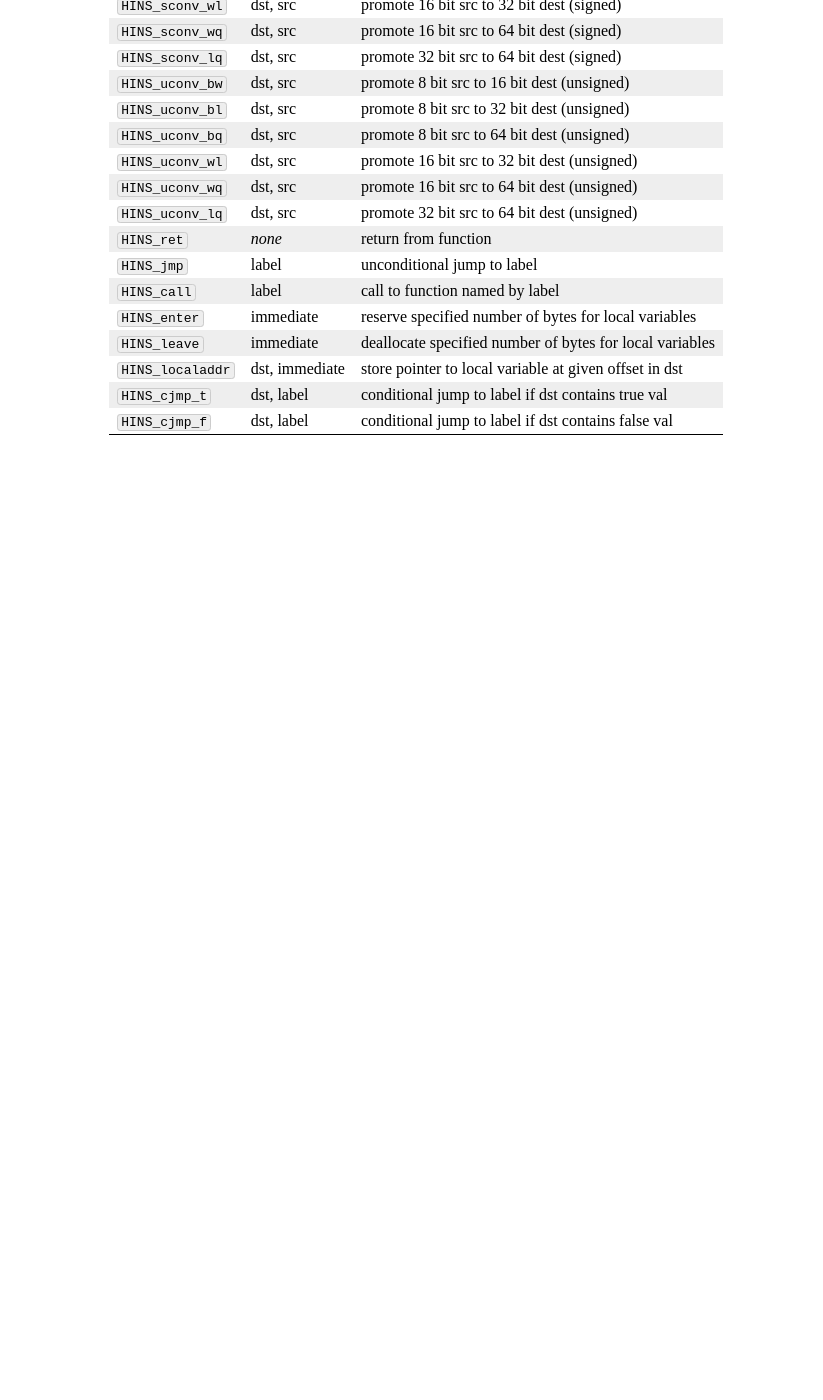
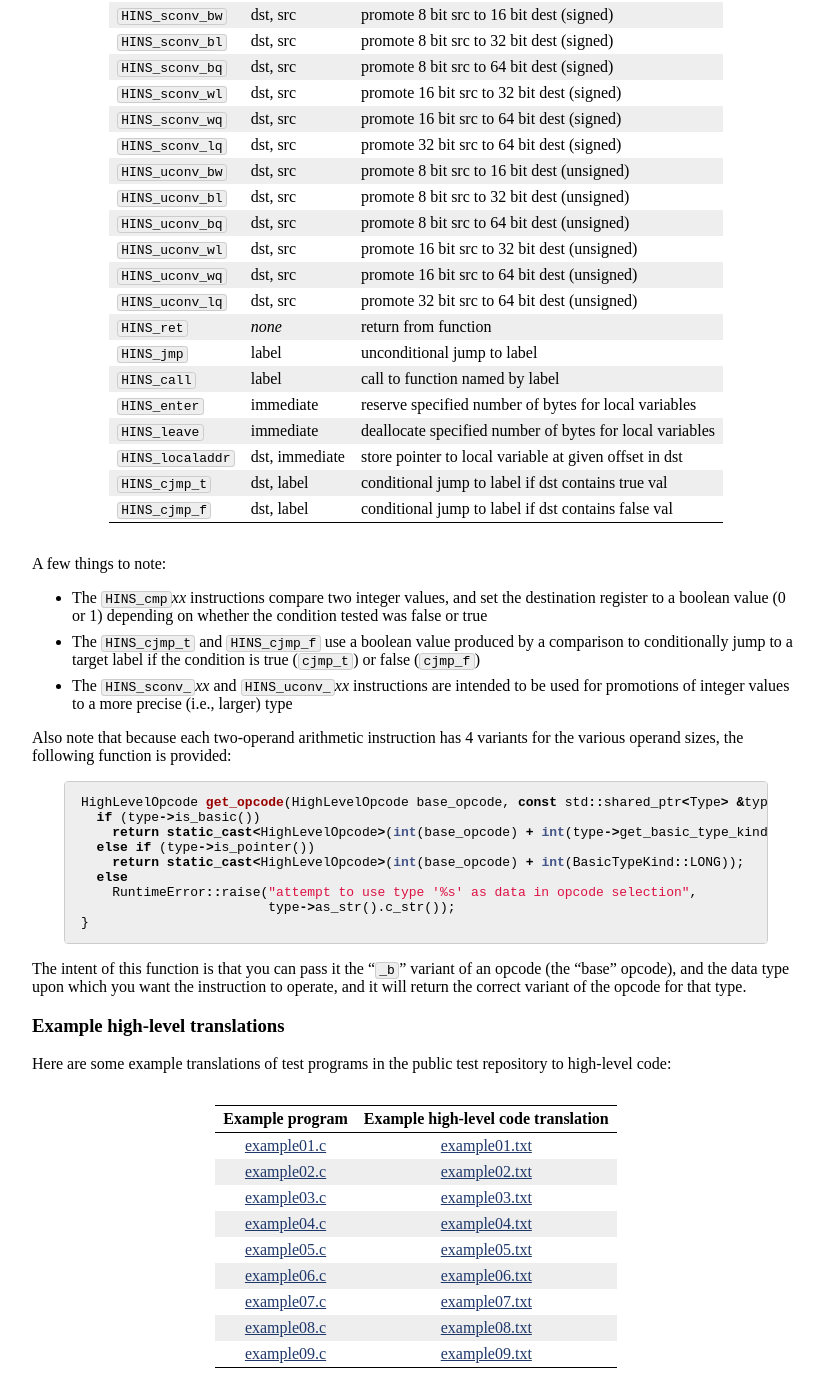
Before and after one commit to jhucompilers/fall2022, a Jekyll site: the page built from assign/assign04.md, in a window 1280 px wide and 1400 px high, scrolled down 4138 px. Shown: the whole window, without its empty margins (224-1047 px from the left). Built offline with Jekyll 4.4.1, drawn with Linux system fonts in a browser that asks for light colours; before the commit the page ends 4605 px from its top, so only the background shows below that; some of the changed text lies outside the part shown.

Commit message:
more work on assignment 4 writeup

````diff
--- a/assign/assign04.md
+++ b/assign/assign04.md
@@ -174,7 +174,8 @@ to every local variable.  It will make sense to store this information
 in the symbol table entries (i.e., `Symbol` objects) for each variable.
 The idea here is that prior to high-level code generation, your compiler
 will know precisely where the value of each parameter and local variable
-is stored, so that it can generation instructions which use these values.
+is stored, so that it can generation instructions which use these values,
+and also handle assignments which store values to these variables.
 
 Once you have local storage allocation working, you can move on to
 `HighLevelCodeGen`. Its goal is to append `Instruction` objects to an
@@ -210,14 +211,21 @@ is likely the best way to learn how they work.  As a very brief summary:
   with support for defining labels that can be used as control-flow
   targets
 
+The starter code for the `HighLevelCodeGen` class also uses these classes,
+and that code should serve as a useful guide.
+
 The high-level opcodes are defined in the files `highlevel.h` and
 `highlevel.cpp`, which are generated by a Ruby script called
-`gen_highlevel_ir.rb`.
+`gen_highlevel_ir.rb`. If you wanted to, you could modify this
+script to define additional high level instructions, or even change
+the set of high-level opcodes available. However, the opcodes provided
+are meant to be sufficient for the subset of C we will be targeting.
 
 ### High-level opcodes
 
 The following table summarizes the intended meaning of the various
-high-level opcodes.  Note that *\_sz* is an operand size suffix,
+high-level opcodes, as generated by the `gen_highlevel_ir.rb` script
+provided in the starter code.  Note that *\_sz* is an operand size suffix,
 which will be one of the following:
 
 * `_b`: "byte", 1 byte (8 bits)
@@ -272,22 +280,52 @@ Opcode              | Operands      | Meaning
 `HINS_cjmp_t`       | dst, label                            | conditional jump to label if dst contains true val
 `HINS_cjmp_f`       | dst, label                            | conditional jump to label if dst contains false val
 
+A few things to note:
 
-<!--
-Describe the IR classes. (See what we can re-use from last time.)
+* The `HINS_cmp`*xx* instructions compare two integer values, and set
+  the destination register to a boolean value (0 or 1) depending on
+  whether the condition tested was false or true
+* The `HINS_cjmp_t` and `HINS_cjmp_f` use a boolean value produced by
+  a comparison to conditionally jump to a target label if the
+  condition is true (`cjmp_t`) or false (`cjmp_f`)
+* The `HINS_sconv_`*xx* and `HINS_uconv_`*xx* instructions are
+  intended to be used for promotions of integer values to a more
+  precise (i.e., larger) type
 
-High level code generation: store an `Operand` in the `Node` to represent
-the place where its value is stored.  So, to generate code for an AST
-node:
+Also note that because each two-operand arithmetic instruction
+has 4 variants for the various operand sizes, the following function
+is provided:
 
-1. Generate instructions that will place the result of the evaluation
-   in a vreg or in memory
-2. Set the node's operand to reflect the place where the value was
-   stored
+```c++
+HighLevelOpcode get_opcode(HighLevelOpcode base_opcode, const std::shared_ptr<Type> &type) {
+  if (type->is_basic())
+    return static_cast<HighLevelOpcode>(int(base_opcode) + int(type->get_basic_type_kind()));
+  else if (type->is_pointer())
+    return static_cast<HighLevelOpcode>(int(base_opcode) + int(BasicTypeKind::LONG));
+  else
+    RuntimeError::raise("attempt to use type '%s' as data in opcode selection",
+                        type->as_str().c_str());
+}
+```
 
-Strategy: start with very simple test programs that use very few
-language features. Use assertions to make the compiler exit if it
-reaches a language feature that's not handled yet.
+The intent of this function is that you can pass it the "`_b`" variant
+of an opcode (the "base" opcode), and the data type upon which you want
+the instruction to operate, and it will return the correct variant
+of the opcode for that type.
 
-(Maybe suggest an order of test programs to try.)
--->
+### Example high-level translations
+
+Here are some example translations of test programs in the public test repository
+to high-level code:
+
+Example program | Example high-level code translation
+:-------------: | :---------------------------------:
+[example01.c](https://github.com/jhucompilers/fall2022-tests/blob/main/assign04/input/example01.c) | [example01.txt](https://github.com/jhucompilers/fall2022-tests/blob/main/assign04/example_highlevel_code/example01.txt)
+[example02.c](https://github.com/jhucompilers/fall2022-tests/blob/main/assign04/input/example02.c) | [example02.txt](https://github.com/jhucompilers/fall2022-tests/blob/main/assign04/example_highlevel_code/example02.txt)
+[example03.c](https://github.com/jhucompilers/fall2022-tests/blob/main/assign04/input/example03.c) | [example03.txt](https://github.com/jhucompilers/fall2022-tests/blob/main/assign04/example_highlevel_code/example03.txt)
+[example04.c](https://github.com/jhucompilers/fall2022-tests/blob/main/assign04/input/example04.c) | [example04.txt](https://github.com/jhucompilers/fall2022-tests/blob/main/assign04/example_highlevel_code/example04.txt)
+[example05.c](https://github.com/jhucompilers/fall2022-tests/blob/main/assign04/input/example05.c) | [example05.txt](https://github.com/jhucompilers/fall2022-tests/blob/main/assign04/example_highlevel_code/example05.txt)
+[example06.c](https://github.com/jhucompilers/fall2022-tests/blob/main/assign04/input/example06.c) | [example06.txt](https://github.com/jhucompilers/fall2022-tests/blob/main/assign04/example_highlevel_code/example06.txt)
+[example07.c](https://github.com/jhucompilers/fall2022-tests/blob/main/assign04/input/example07.c) | [example07.txt](https://github.com/jhucompilers/fall2022-tests/blob/main/assign04/example_highlevel_code/example07.txt)
+[example08.c](https://github.com/jhucompilers/fall2022-tests/blob/main/assign04/input/example08.c) | [example08.txt](https://github.com/jhucompilers/fall2022-tests/blob/main/assign04/example_highlevel_code/example08.txt)
+[example09.c](https://github.com/jhucompilers/fall2022-tests/blob/main/assign04/input/example09.c) | [example09.txt](https://github.com/jhucompilers/fall2022-tests/blob/main/assign04/example_highlevel_code/example09.txt)
````
Also changed, not shown: assign/assign04/gen.rb (added, +7 -0 lines), assignments.md (+1 -0 lines).
